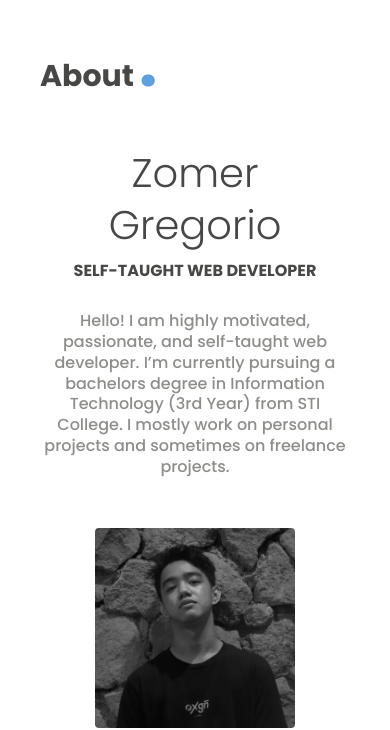
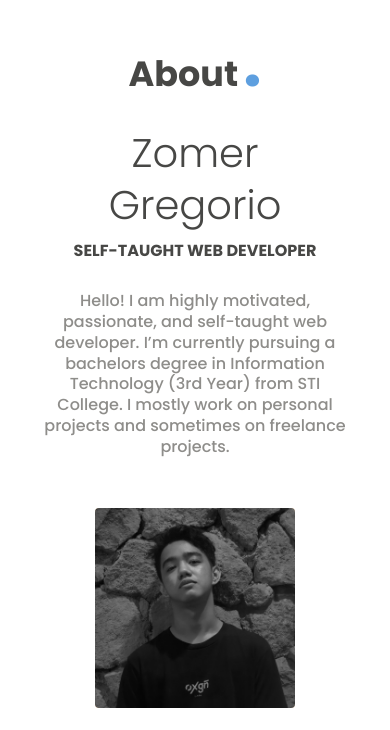
Before and after one commit to zomeru/portfolio, a Next.js app: page / in a window 390 px wide. Shown: the part 912-1642 px from the top of the page. Built offline with nearby package versions, Linux system fonts and the light colour scheme.

Commit message:
Little tweaks

```diff
--- a/src/components/sections/about.tsx
+++ b/src/components/sections/about.tsx
@@ -16,6 +16,10 @@ const StyledAbout = styled.section`
 
   @media only screen and (max-width: 900px) {
     padding: 40px 0px;
+  }
+
+  @media only screen and (max-width: 768px) {
+    text-align: center;
   }
 `;
 
--- a/src/components/sections/contact.tsx
+++ b/src/components/sections/contact.tsx
@@ -35,6 +35,7 @@ const StyledContact = styled.section`
 
     @media only screen and (max-width: 600px) {
       line-height: 0.6;
+      margin-bottom: 40px;
     }
 
     @media only screen and (max-width: 600px) {
--- a/src/styles/GlobalStyles.ts
+++ b/src/styles/GlobalStyles.ts
@@ -65,7 +65,11 @@ const GlobalStyles = createGlobalStyle`
     width: 100%;
     color: var(--gray-dark);
     font-weight: var(--font-bold);
-    font-size: clamp(30px, 6vw, var(--fz-heading));
+    font-size: clamp(35px, 6vw, var(--fz-heading));
+
+    @media only screen and (max-width: 600px) {
+      margin-bottom: 20px;
+    }
 
     :after {
       bottom: 4px;
```
